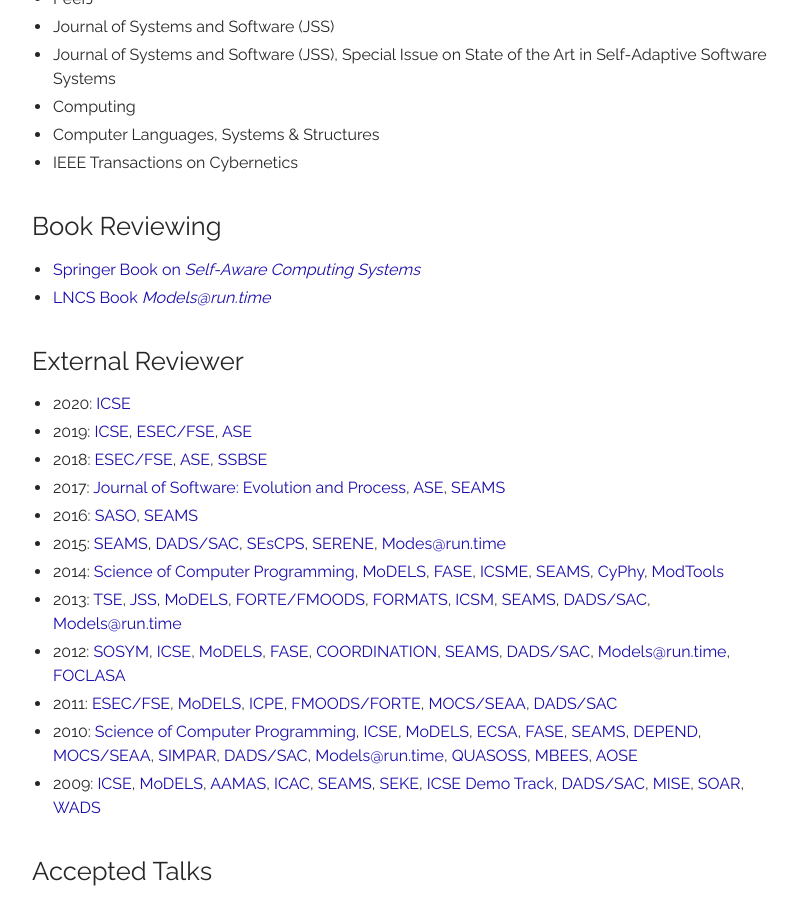
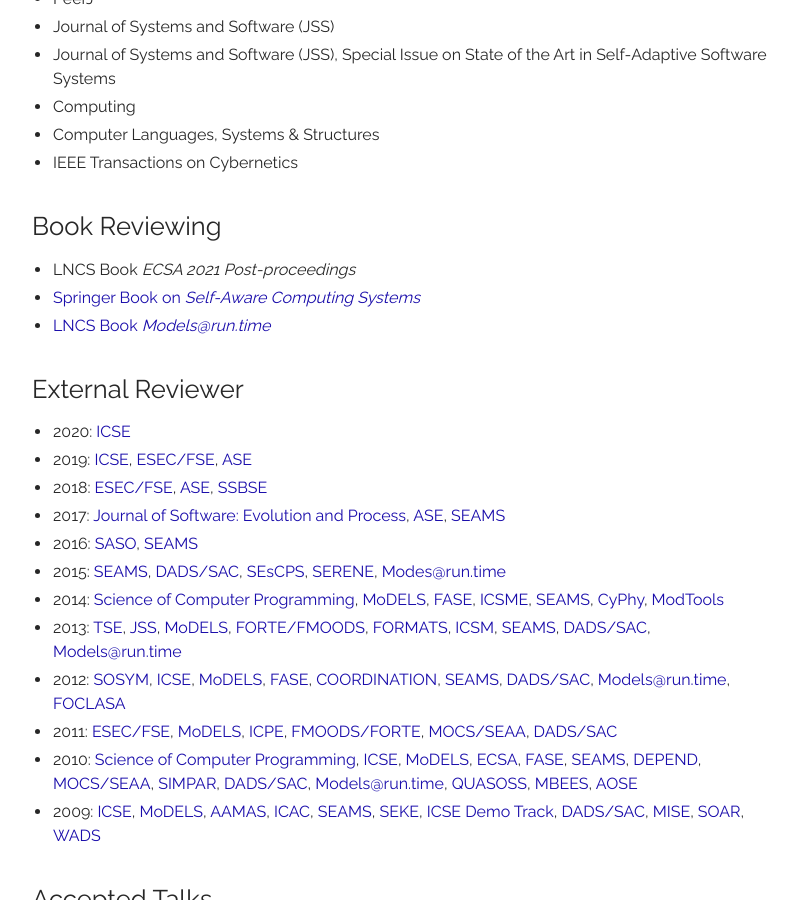
Before and after one commit to thomas-vogel/thomas-vogel.github.io, a Jekyll site: the page built from _pages/activities.md, in a window 1280 px wide and 900 px high, scrolled down 4965 px. Shown: the whole window, without its empty margins (233-1030 px from the left). Built offline with Jekyll 4.4.1, drawn with Linux system fonts in a browser that asks for light colours.

Commit message:
Add ECSA 2021 Post-proceedings review.

```diff
--- a/_pages/activities.md
+++ b/_pages/activities.md
@@ -138,6 +138,7 @@
 
 ## Book Reviewing
 
+* LNCS Book _ECSA 2021 Post-proceedings_
 * [Springer Book on _Self-Aware Computing Systems_](https://doi.org/10.1007/978-3-319-47474-8){:target="_blank"}
 * [LNCS Book _Models@run.time_](https://doi.org/10.1007/978-3-319-08915-7){:target="_blank"}
 
```
